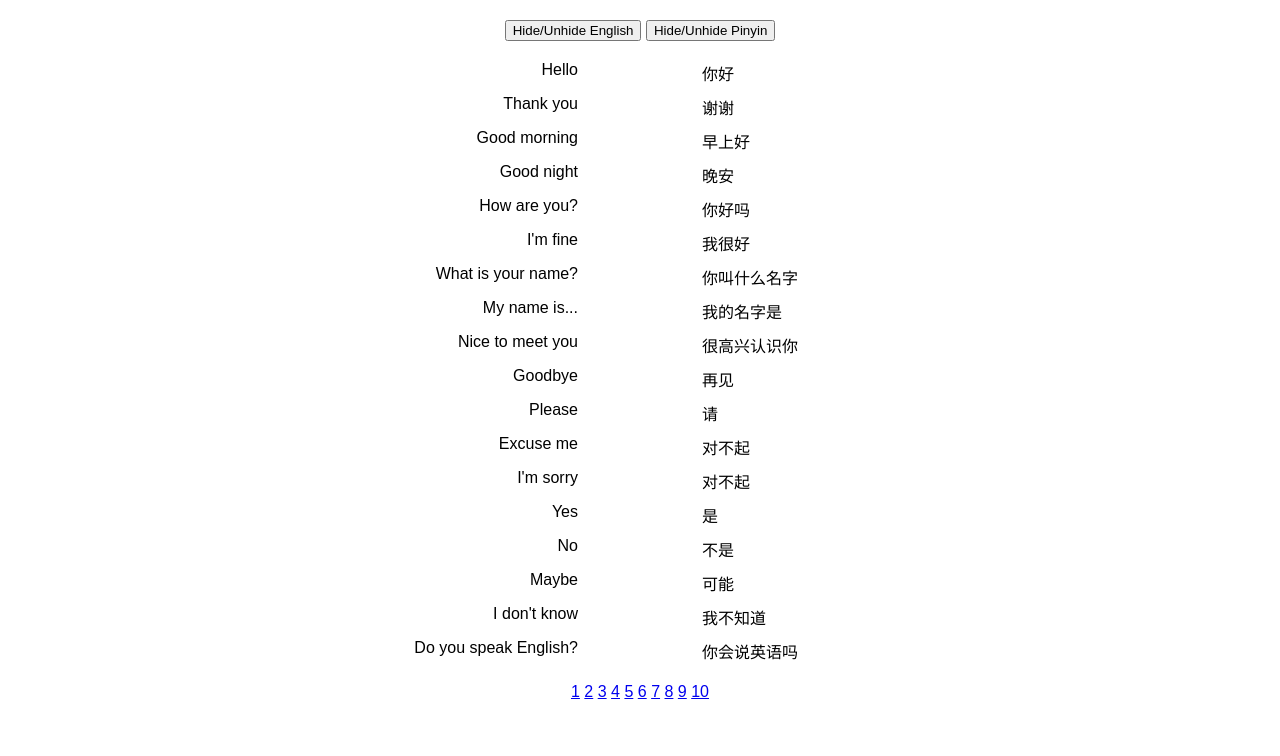
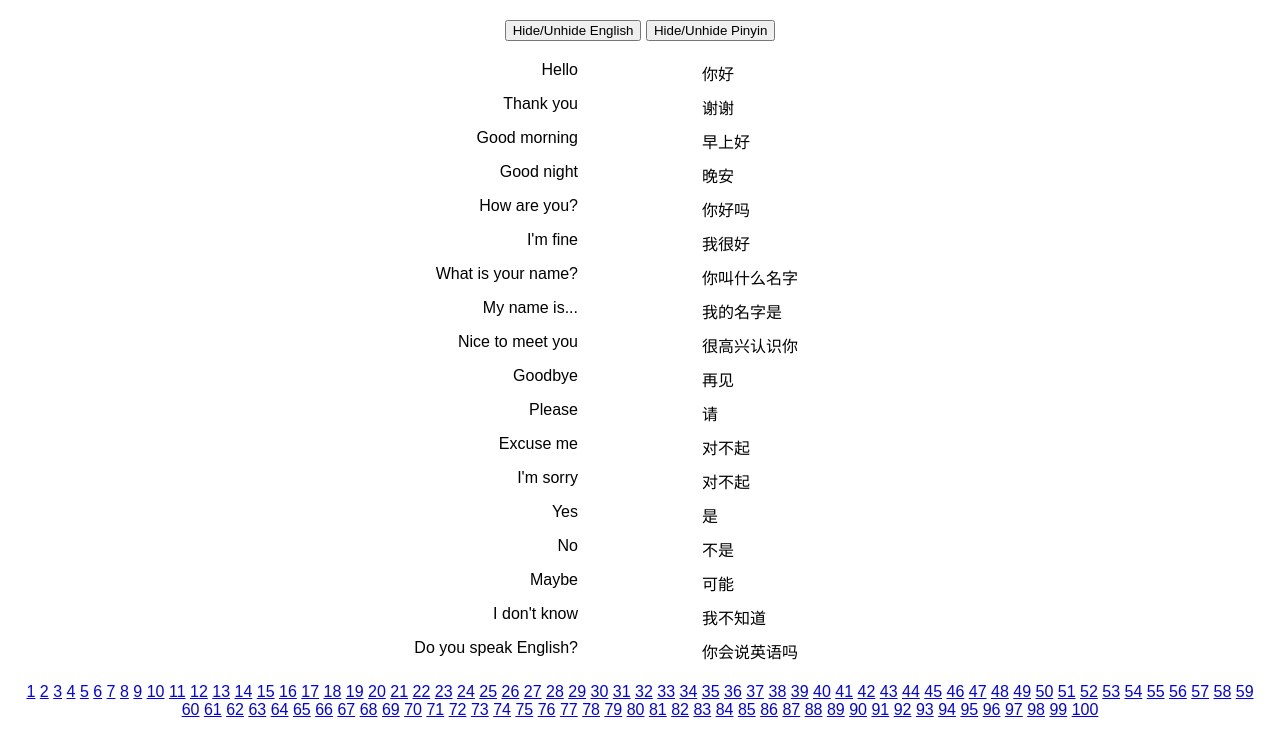
Before and after one commit to leo9949/leo9949, a plain HTML site: page page1.html in a window 1280 px wide. Drawn offline with Linux system fonts and the light colour scheme.

Commit message:
Update page1.html

```diff
--- a/page1.html
+++ b/page1.html
@@ -131,7 +131,96 @@
         <a href="page8.html">8</a>
         <a href="page9.html">9</a>
         <a href="page10.html">10</a>
-        <!-- Add more links as needed -->
+        <a href="page11.html">11</a>
+        <a href="page12.html">12</a>
+        <a href="page13.html">13</a>
+        <a href="page14.html">14</a>
+        <a href="page15.html">15</a>
+        <a href="page16.html">16</a>
+        <a href="page17.html">17</a>
+        <a href="page18.html">18</a>
+        <a href="page19.html">19</a>
+        <a href="page20.html">20</a>
+        <a href="page21.html">21</a>
+        <a href="page22.html">22</a>
+        <a href="page23.html">23</a>
+        <a href="page24.html">24</a>
+        <a href="page25.html">25</a>
+        <a href="page26.html">26</a>
+        <a href="page27.html">27</a>
+        <a href="page28.html">28</a>
+        <a href="page29.html">29</a>
+        <a href="page30.html">30</a>
+        <a href="page31.html">31</a>
+        <a href="page32.html">32</a>
+        <a href="page33.html">33</a>
+        <a href="page34.html">34</a>
+        <a href="page35.html">35</a>
+        <a href="page36.html">36</a>
+        <a href="page37.html">37</a>
+        <a href="page38.html">38</a>
+        <a href="page39.html">39</a>
+        <a href="page40.html">40</a>
+        <a href="page41.html">41</a>
+        <a href="page42.html">42</a>
+        <a href="page43.html">43</a>
+        <a href="page44.html">44</a>
+        <a href="page45.html">45</a>
+        <a href="page46.html">46</a>
+        <a href="page47.html">47</a>
+        <a href="page48.html">48</a>
+        <a href="page49.html">49</a>
+        <a href="page50.html">50</a>
+        <a href="page51.html">51</a>
+        <a href="page52.html">52</a>
+        <a href="page53.html">53</a>
+        <a href="page54.html">54</a>
+        <a href="page55.html">55</a>
+        <a href="page56.html">56</a>
+        <a href="page57.html">57</a>
+        <a href="page58.html">58</a>
+        <a href="page59.html">59</a>
+        <a href="page60.html">60</a>
+        <a href="page61.html">61</a>
+        <a href="page62.html">62</a>
+        <a href="page63.html">63</a>
+        <a href="page64.html">64</a>
+        <a href="page65.html">65</a>
+        <a href="page66.html">66</a>
+        <a href="page67.html">67</a>
+        <a href="page68.html">68</a>
+        <a href="page69.html">69</a>
+        <a href="page70.html">70</a>
+        <a href="page71.html">71</a>
+        <a href="page72.html">72</a>
+        <a href="page73.html">73</a>
+        <a href="page74.html">74</a>
+        <a href="page75.html">75</a>
+        <a href="page76.html">76</a>
+        <a href="page77.html">77</a>
+        <a href="page78.html">78</a>
+        <a href="page79.html">79</a>
+        <a href="page80.html">80</a>
+        <a href="page81.html">81</a>
+        <a href="page82.html">82</a>
+        <a href="page83.html">83</a>
+        <a href="page84.html">84</a>
+        <a href="page85.html">85</a>
+        <a href="page86.html">86</a>
+        <a href="page87.html">87</a>
+        <a href="page88.html">88</a>
+        <a href="page89.html">89</a>
+        <a href="page90.html">90</a>
+        <a href="page91.html">91</a>
+        <a href="page92.html">92</a>
+        <a href="page93.html">93</a>
+        <a href="page94.html">94</a>
+        <a href="page95.html">95</a>
+        <a href="page96.html">96</a>
+        <a href="page97.html">97</a>
+        <a href="page98.html">98</a>
+        <a href="page99.html">99</a>
+        <a href="page100.html">100</a>
     </div>
 
     <script>
```
